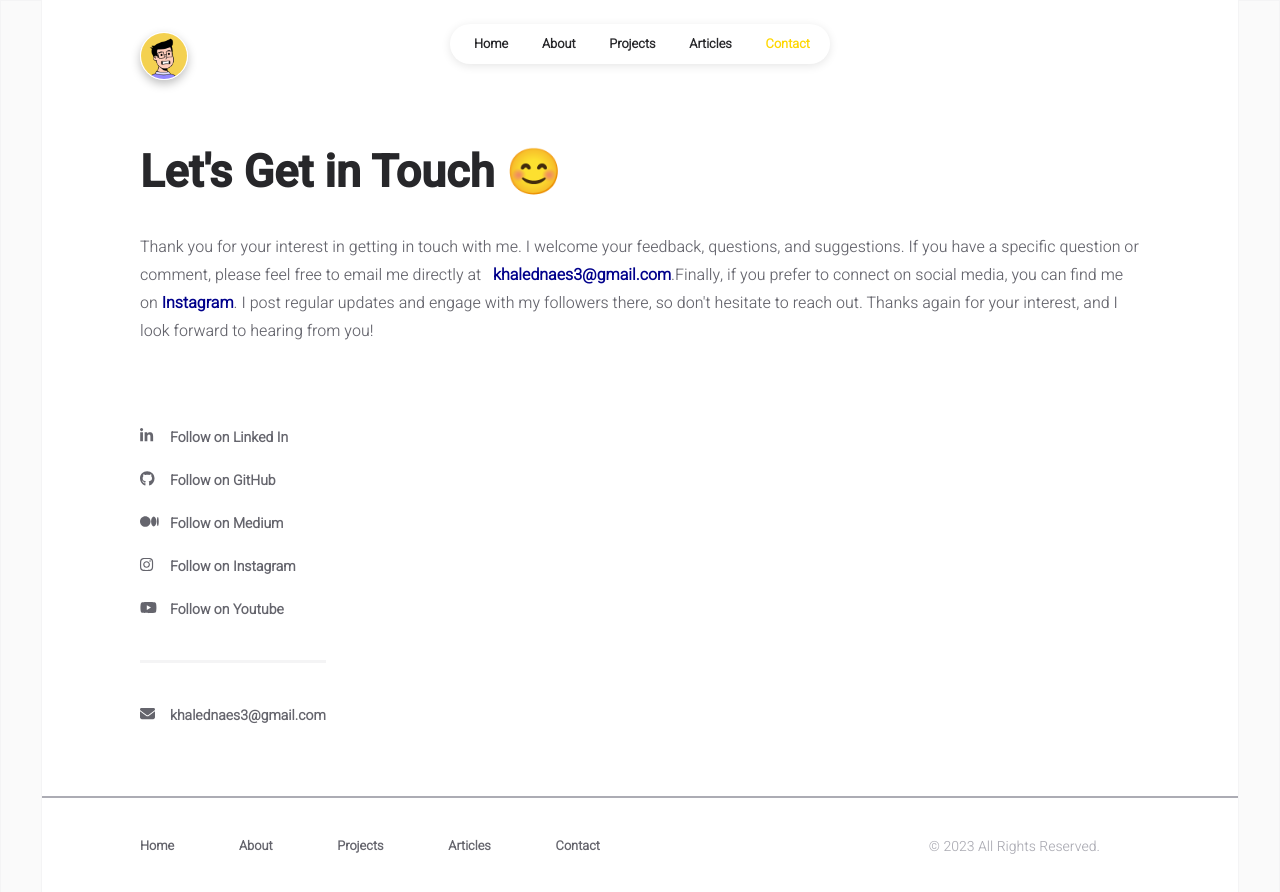
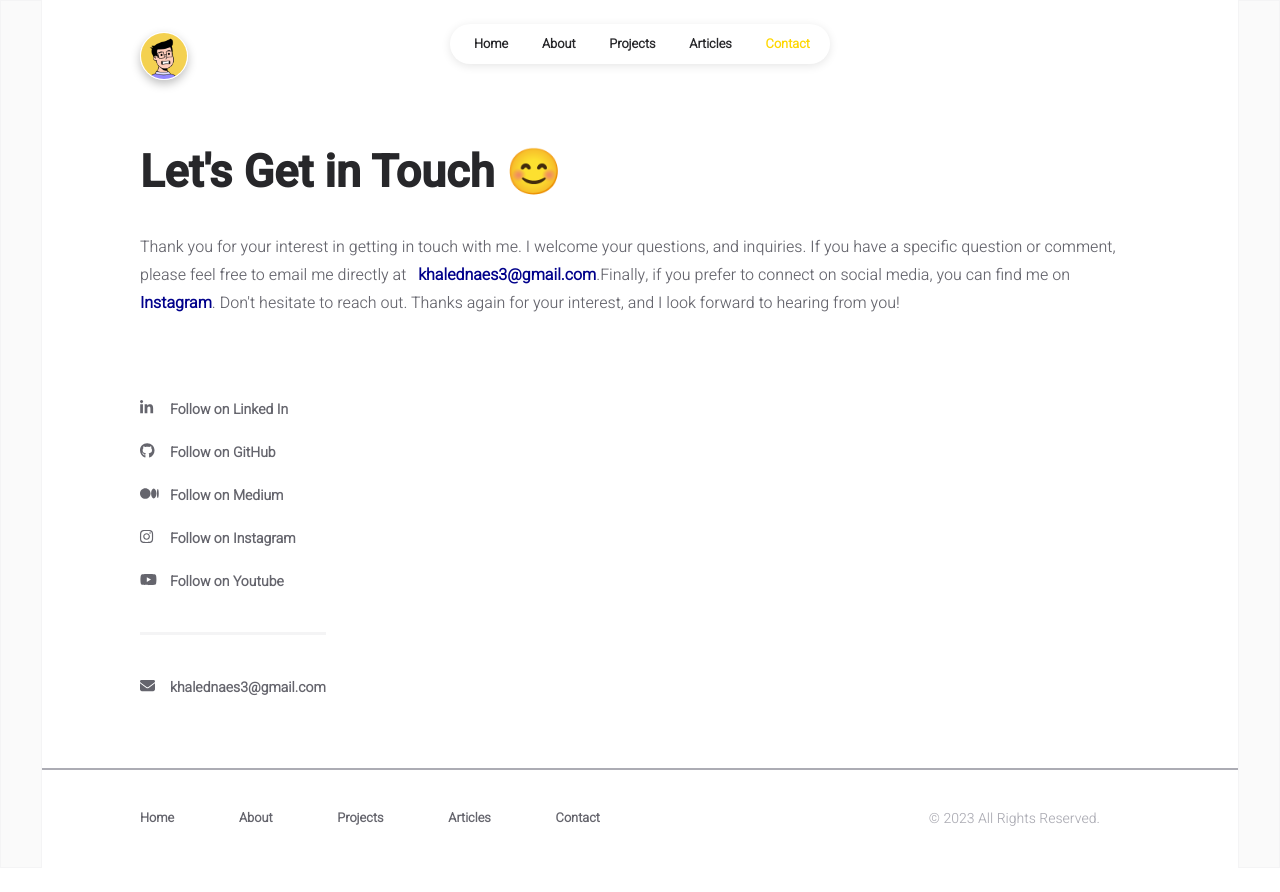
Before and after one commit to Khaled6120/My-Portfolio, a React (Create React App) app: page /contact in a window 1280 px wide. Shown: the top 892 px of the page. After the commit the page ends 868 px from the top, so only its background shows below. Built offline with nearby package versions, Linux system fonts and the light colour scheme.

Commit message:
Fix Typo

```diff
--- a/src/pages/contact.jsx
+++ b/src/pages/contact.jsx
@@ -38,10 +38,9 @@ const Contact = () => {
 
 						<div className="subtitle contact-subtitle">
 							Thank you for your interest in getting in touch with
-							me. I welcome your feedback, questions, and
-							suggestions. If you have a specific question or
-							comment, please feel free to email me directly at
-							&nbsp;{" "}
+							me. I welcome your questions, and inquiries. If you
+							have a specific question or comment, please feel
+							free to email me directly at &nbsp;{" "}
 							<a
 								href={`mailto:${INFO.main.email}`}
 								style={linkStyle}
@@ -58,10 +57,8 @@ const Contact = () => {
 							>
 								Instagram
 							</a>
-							. I post regular updates and engage with my
-							followers there, so don't hesitate to reach out.
-							Thanks again for your interest, and I look forward
-							to hearing from you!
+							. Don't hesitate to reach out. Thanks again for your
+							interest, and I look forward to hearing from you!
 						</div>
 					</div>
 
--- a/src/pages/homepage.jsx
+++ b/src/pages/homepage.jsx
@@ -148,7 +148,7 @@ const Homepage = () => {
 											target="_blank"
 											href="https://www.canva.com/design/DAFgThYfEyI/W6Ztmk7YrDbK5lja0llI7g/edit?utm_content=DAFgThYfEyI&utm_campaign=designshare&utm_medium=link2&utm_source=sharebutton"
 										>
-											Resume
+											Résumé
 										</a>
 									</button>
 								</div>
```
